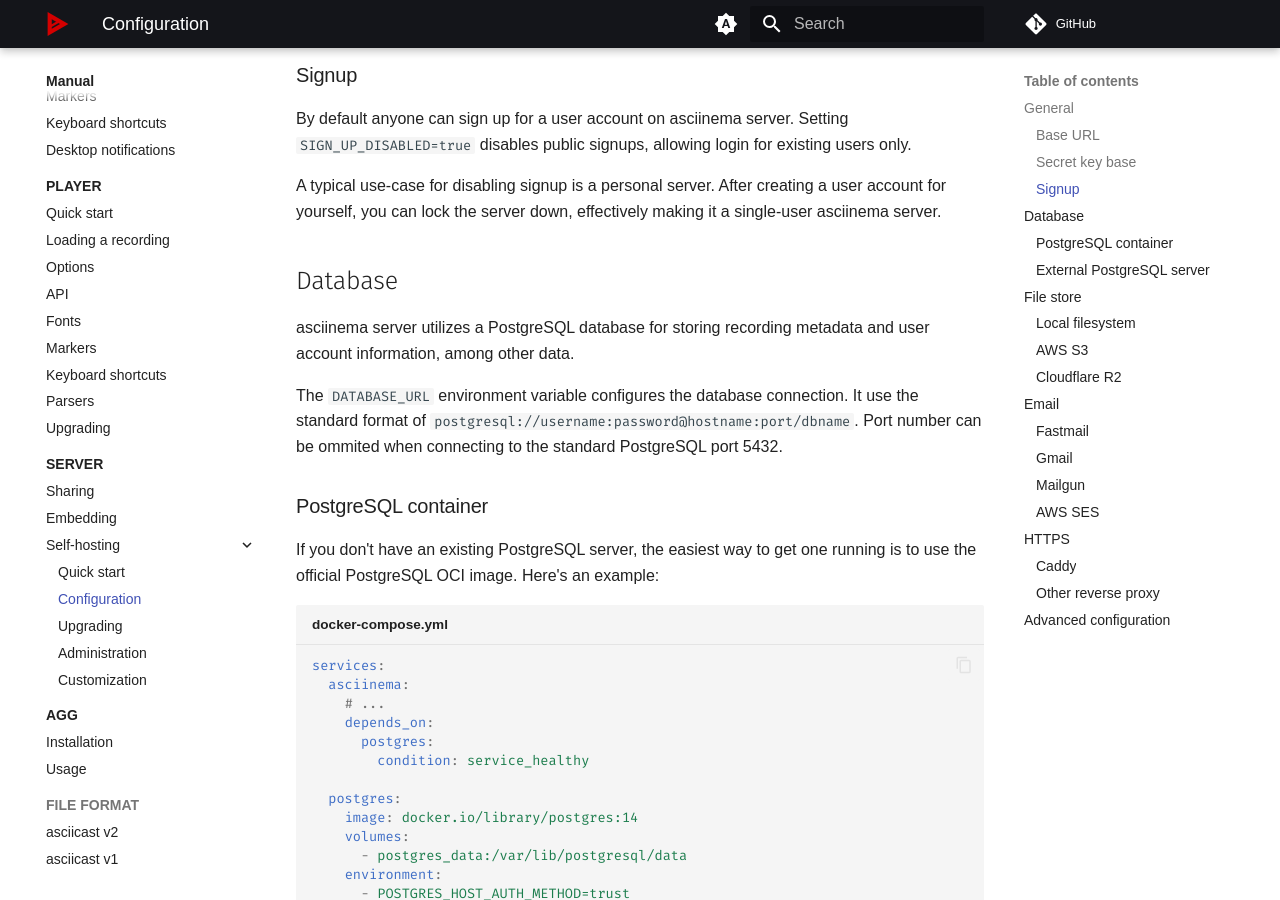
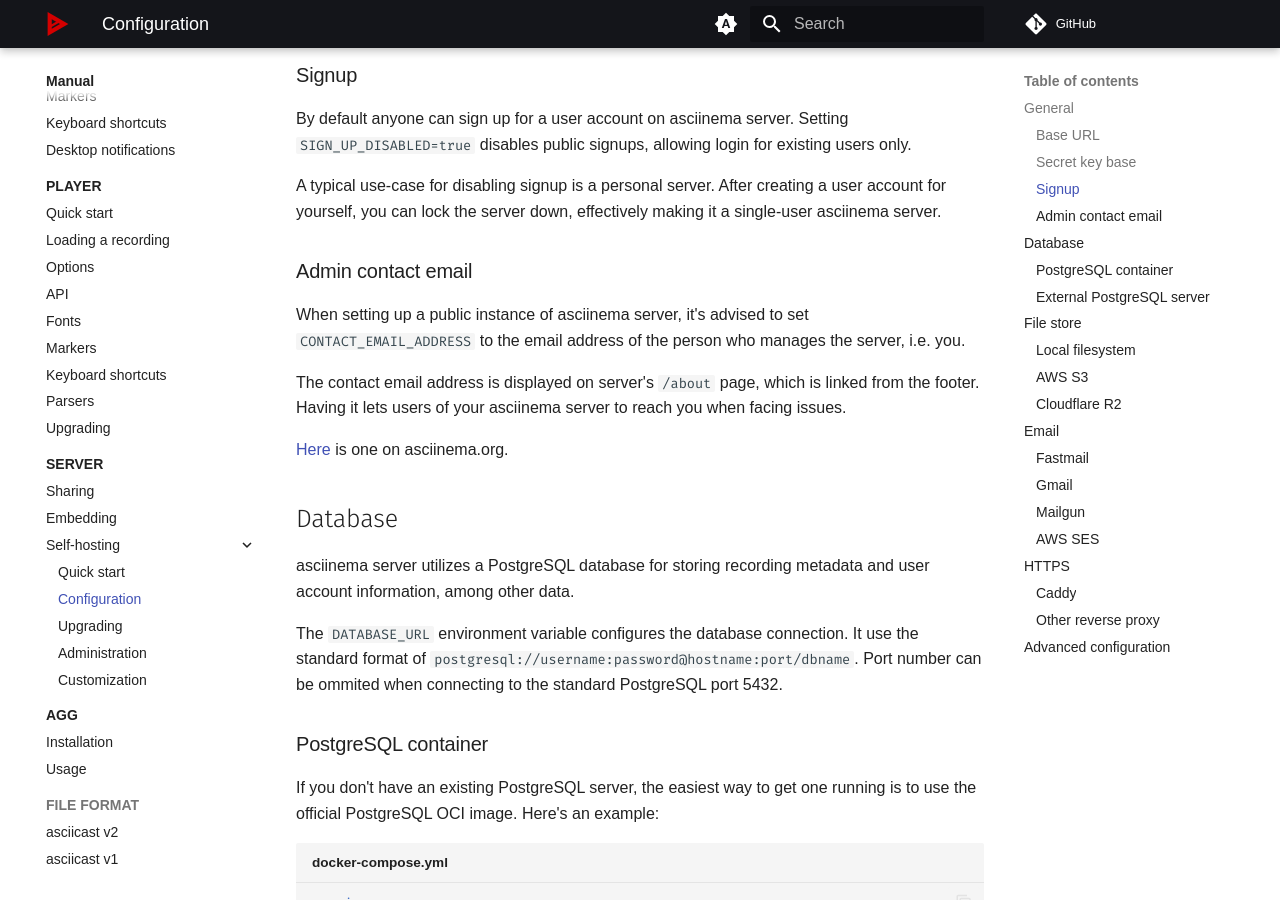
Before and after one commit to ofek/asciinema.github.io, an MkDocs documentation site: the page built from docs/manual/server/self-hosting/configuration.md, in a window 1280 px wide and 900 px high, scrolled down 1818 px. Built offline with MkDocs 1.6.1 and Material for MkDocs 9.7.7, drawn with Linux system fonts in a browser that asks for light colours; some web fonts are replaced; comment, search, counter and statistics services are not loaded.

Commit message:
Document CONTACT_EMAIL_ADDRESS

```diff
--- a/docs/manual/server/self-hosting/configuration.md
+++ b/docs/manual/server/self-hosting/configuration.md
@@ -106,6 +106,18 @@
 A typical use-case for disabling signup is a personal server. After creating a
 user account for yourself, you can lock the server down, effectively making it a
 single-user asciinema server.
+
+### Admin contact email
+
+When setting up a public instance of asciinema server, it's advised to set
+`CONTACT_EMAIL_ADDRESS` to the email address of the person who manages the
+server, i.e. you.
+
+The contact email address is displayed on server's `/about` page, which is
+linked from the footer. Having it lets users of your asciinema server to reach
+you when facing issues.
+
+[Here](https://asciinema.org/about) is one on asciinema.org.
 
 ## Database
 
```
